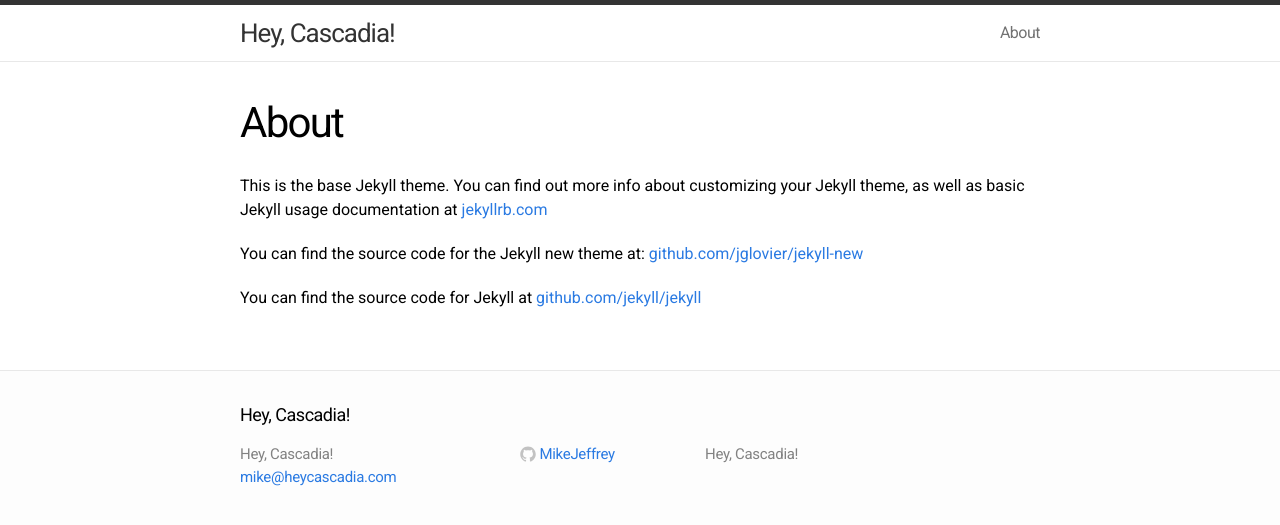
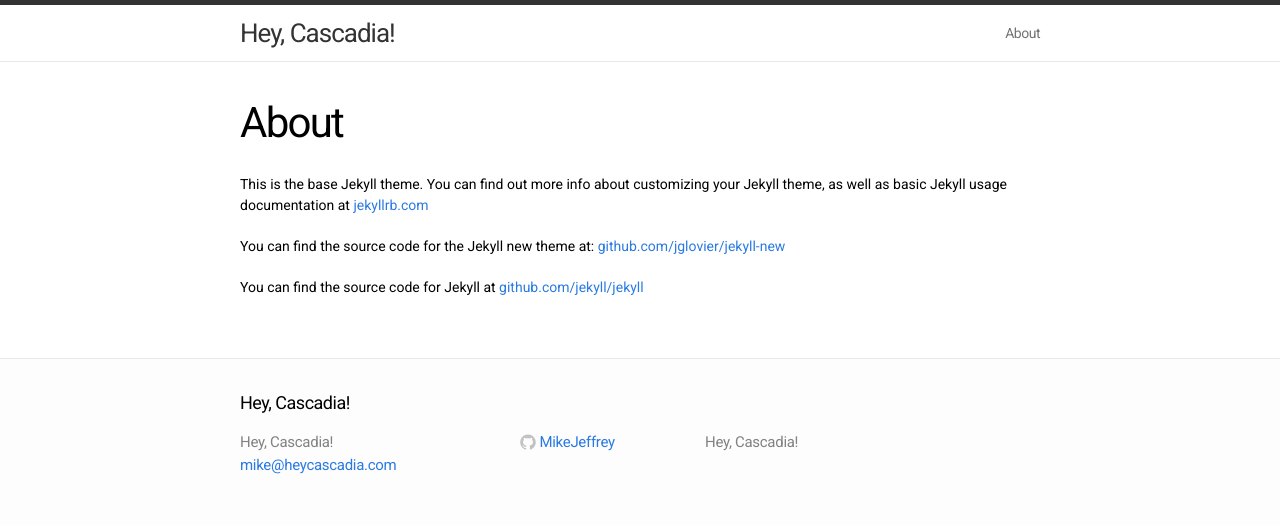
Before and after one commit to MikeJeffrey/heycascadia, a Jekyll site: the page built from about.md, in a window 1280 px wide. Shown: the top 525 px of the page. Built offline with Jekyll 4.4.1, drawn with Linux system fonts in a browser that asks for light colours.

Commit message:
Update main.css

```diff
--- a/css/main.css
+++ b/css/main.css
@@ -12,7 +12,7 @@
 
 body {
   font-family: Roboto, Helvetica, Arial, sans-serif;
-  font-size: 16px;
+  font-size: 14px;
   line-height: 1.5;
   font-weight: 300;
   background-color: #fdfdfd;
@@ -153,14 +153,14 @@
 .posts li { margin-bottom: 30px; }
 
 .posts .post-link {
-  font-size: 24px;
+  font-size: 14px;
   letter-spacing: -1px;
   line-height: 1;
 }
 
 .posts .post-date {
   display: block;
-  font-size: 15px;
+  font-size: 14px;
   color: #818181;
 }
 
```
